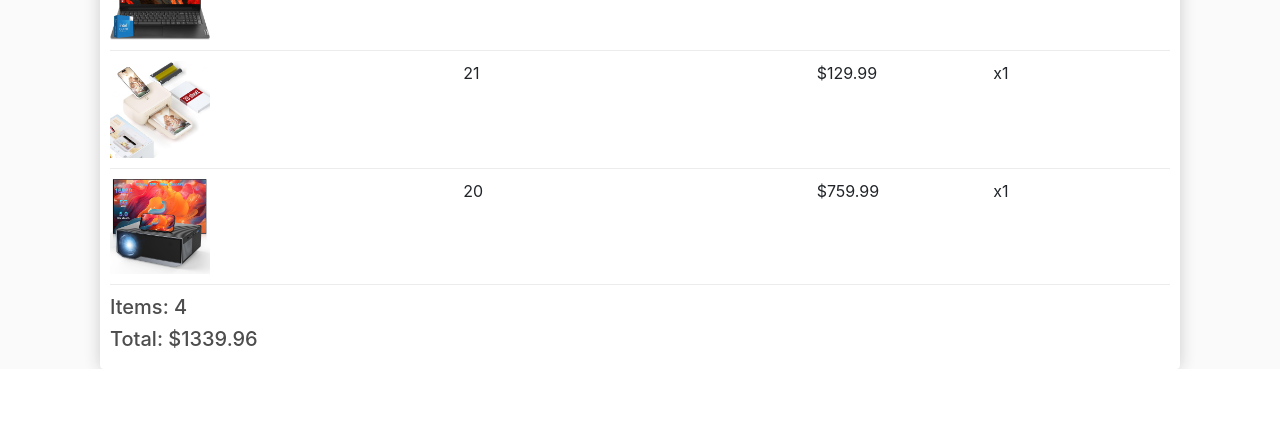
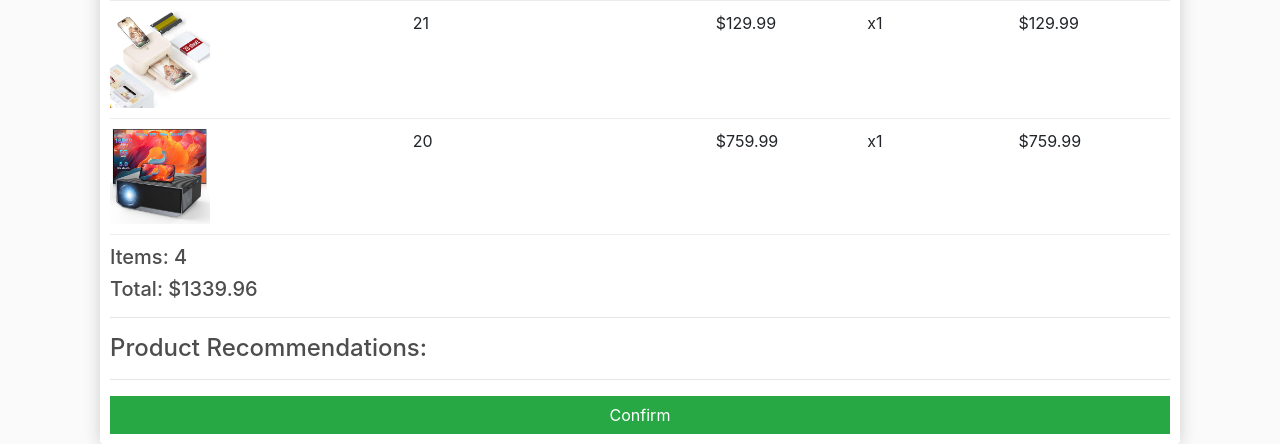
Before and after one commit to tobiaswai/ISI-group12-2024, a Django app: page /checkout/ in a window 1280 px wide. Shown: the part 456-900 px from the top of the page. Before the commit the page ends 825 px from the top, so only its background shows below. Run offline with Django 5.2, Linux system fonts and the light colour scheme; a user stored in the database is signed in; data comes from the database, SQL or seed files in the repository; both versions use the stored data as it was after the commit; some libraries are stand-ins or nearby versions.

Commit message:
updated before finishing Product Recommendations

```diff
--- a/myProject/myProject/settings.py
+++ b/myProject/myProject/settings.py
@@ -41,6 +41,7 @@ INSTALLED_APPS = [
     'django.contrib.messages',
     'django.contrib.staticfiles',
     'store.apps.StoreConfig',
+    'modeltranslation',
 ]
 
 MIDDLEWARE = [
--- a/myProject/store/models.py
+++ b/myProject/store/models.py
@@ -27,7 +27,7 @@ class Product(models.Model):
     is_active = models.BooleanField(default=True, verbose_name=_('is_active'))
 
     def __str__(self):
-        return self.name
+        return str(self.id)
 
     @property
     def imageURLs(self):
--- a/myProject/store/templates/store/Checkout.html
+++ b/myProject/store/templates/store/Checkout.html
@@ -6,10 +6,49 @@
 		<div class="col-lg-12">
 			<div class="box-element">
 				<a  class="btn btn-outline-dark" href="{% url 'cart' %}">&#x2190; {% trans 'Back to Cart' %}</a>
-				<div class="col-lg-4">
-				</div>
 				<hr>
 				<h3>{% trans 'Order Summary:' %}</h3>
+				<div class="cart-row">
+					<div style="flex:2"></div>
+					<div style="flex:2"><strong>{% trans 'Item' %}</strong></div>
+					<div style="flex:1"><strong>{% trans 'Price' %}</strong></div>
+					<div style="flex:1"><strong>{% trans 'Quantity' %}</strong></div>
+					<div style="flex:1"><strong>{% trans 'Total' %}</strong></div>
+				</div>
+				{% for item in items %}
+				<div class="cart-row">
+					<div style="flex:2"><img class="row-image" src="{{item.product.image.url}}"></div>
+					<div style="flex:2"><p>{{item.product.name}}</p></div>
+					<div style="flex:1"><p>${{item.product.price|floatformat:2}}</p></div>
+					<div style="flex:1"><p>x{{item.quantity}}</p></div>
+					<div style="flex:1">${{item.get_total}}</div>
+				</div>
+				{% endfor %}
+				<h5>{% trans 'Items:' %}   {{order.get_cart_items}}</h5>
+				<h5>{% trans 'Total:' %}   ${{order.get_cart_total|floatformat:2}}</h5>
+				<hr>
+
+
+
+				<h4>Product Recommendations:</h4>
+				{% for product in product %}
+				<div class="col-lg-4">
+					<img class="thumbnail" src="{{product.image.url}}">
+					<div class="box-element product">
+						<h6><strong>{{product.name}}</strong></h6>
+						<hr>
+						<button data-product="{{product.id}}" data-action="add" class="btn btn-outline-secondary add-btn update-cart">{% trans 'Add to Cart' %}</button>
+						<a class="btn btn-outline-success" href="{% url 'product' product.id %}">{% trans 'View' %}</a>
+						<h4 style="display: inline-block; float: right"><strong>
+						${{product.price|floatformat:2}}</strong></h4>
+
+					</div>
+				</div>
+				{% endfor %}
+
+
+
+				<hr>
 				<form id="form">
 					{% csrf_token %}
 					<div id="user-info">
@@ -22,23 +61,9 @@
 					</div>
 					<input id="form-button" class="btn btn-success btn-block" type="submit" value="{% trans 'Confirm' %}">
 				</form>
-
-			<br>
-			<div class="box-element hidden" id="payment-info">
-				<button id="make-payment">{% trans 'Create Purchase Order' %}</button>
-			</div>
-				<hr>
-				{% for item in items %}
-				<div class="cart-row">
-					<div style="flex:2"><img class="row-image" src="{{item.product.image.url}}"></div>
-					<div style="flex:2"><p>{{item.product.name}}</p></div>
-					<div style="flex:1"><p>${{item.product.price|floatformat:2}}</p></div>
-					<div style="flex:1"><p>x{{item.quantity}}</p></div>
+				<div class="box-element hidden" id="payment-info">
+					<button id="make-payment">{% trans 'Create Purchase Order' %}</button>
 				</div>
-				{% endfor %}
-				<h5>{% trans 'Items:' %}   {{order.get_cart_items}}</h5>
-				<h5>{% trans 'Total:' %}   ${{order.get_cart_total|floatformat:2}}</h5>
-			</div>
 		</div>
 
 <script type="text/javascript">
--- a/myProject/store/templates/store/Main.html
+++ b/myProject/store/templates/store/Main.html
@@ -45,17 +45,21 @@
 				<li class="nav-item">
 					<a class="nav-link active" aria-current="page" href="{% url 'store' %}">{% trans 'Home' %}</a>
 				</li>
-				<a style="margin-left: 16px; color: #c6004d">|</a>
+				<a style="margin-left: 8px; color: #c6004d">|</a>
 				<li class="nav-item">
 					<a class="nav-link active" aria-current="page" href="{% url 'order_list' %}">{% trans 'Purchase orders' %}</a>
 				</li>
-				<a style="margin-left: 16px; color: #c6004d">|</a>
+				<a style="margin-left: 8px; color: #c6004d">|</a>
 				<li class="nav-item">
 					<a class="nav-link active" aria-current="page" href="{% url 'adminDashboard' %}">{% trans 'Admin side' %}</a>
 				</li>
 			</ul>
 		</div>
 	    <div class="form-inline my-2 my-lg-0">
+				<a style="margin-right: 4px; color: white" href="/en/">{% trans 'English' %}</a>
+				<a style="color: white">|</a>
+				<a style="margin-left: 4px;color: white" href="/zh-hant/">{% trans 'Chinese' %}</a>
+				<a style="margin-right: 24px; color: #c6004d">|</a>
 			{% if user.is_authenticated %}
 				<a style="margin-right: 16px; color: white">{% trans 'Hi' %} {{ user.username }}! </a>
 				<form action="{% url 'logout' %}" method="post">
--- a/myProject/store/views.py
+++ b/myProject/store/views.py
@@ -197,8 +197,7 @@ def checkout(request):
           order = {'get_cart_total':0, 'get_cart_items':0, 'shipping':False}
           cartItems = order['get_cart_items']
 
-
-     context = {'items':items, 'order':order, 'cartItems':cartItems}
+     context = { 'items':items, 'order':order, 'cartItems':cartItems}
      return render(request, 'store/checkout.html', context)
 
 @login_required
```
Also changed, not shown: myProject/store/translation.py (added, +8 -0 lines), myProject/db.sqlite3, myProject/locale/zh_HAnt/LC_MESSAGES/django.po, myProject/store/locale/zh_HAnt/LC_MESSAGES/django.po, myProject/store/migrations/0029_product_description_en_product_description_zh_hant_and_more.py (added), 1 other file.
